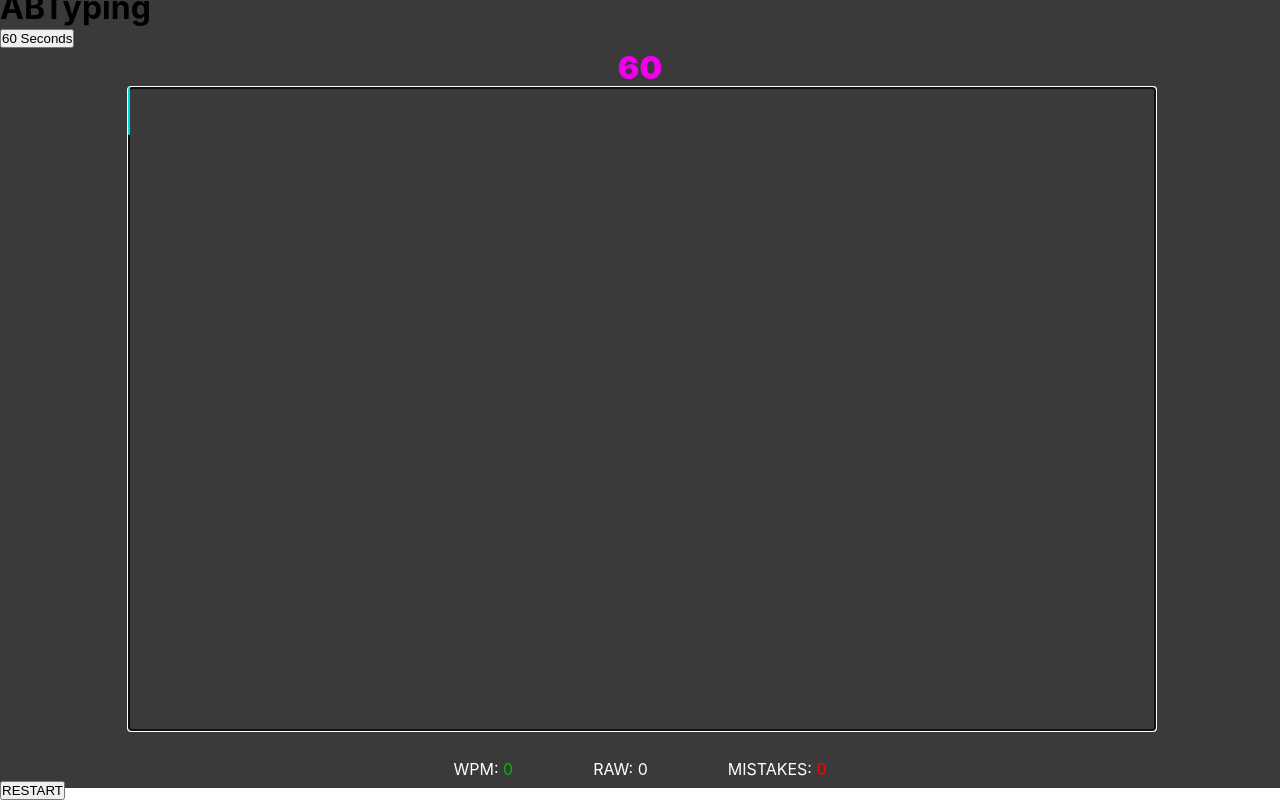
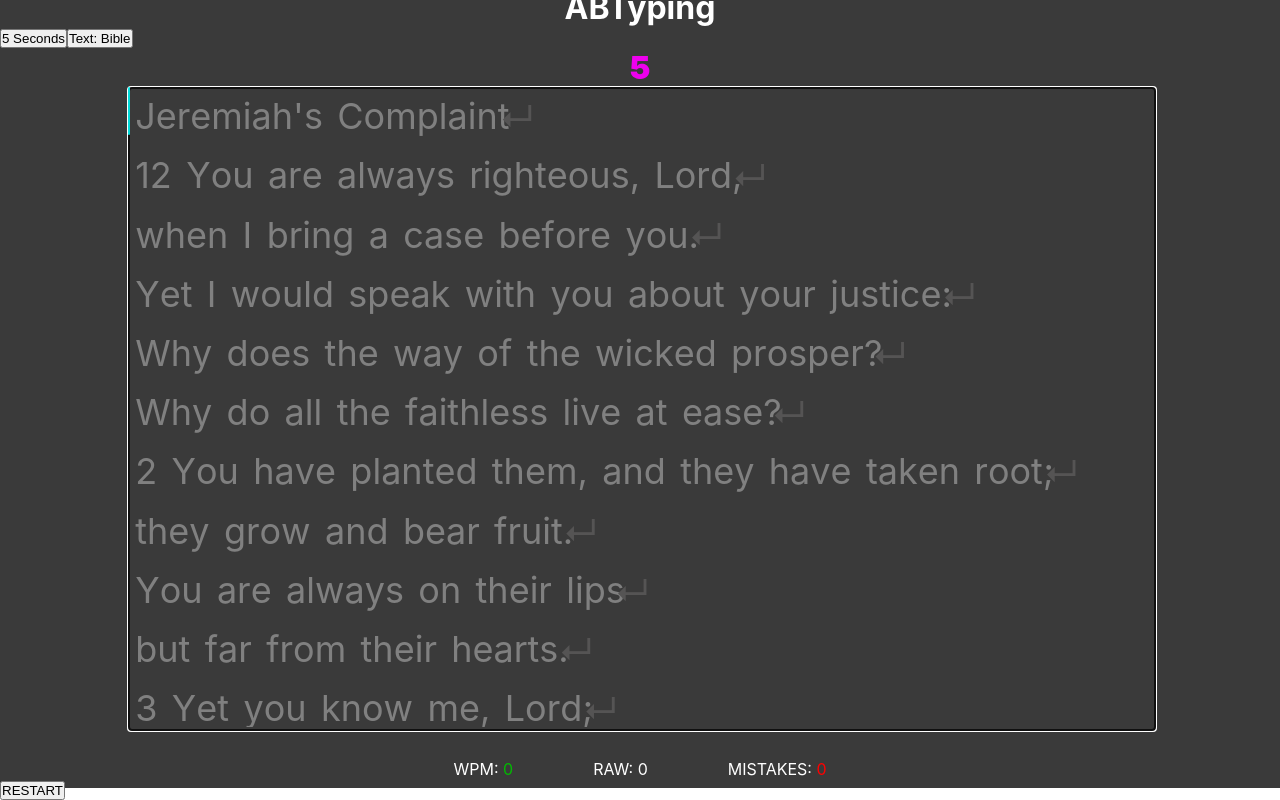
Before and after one commit to WildHeat/ab-typing, a React (Create React App) app: page / in a window 1280 px wide. Both pictures are taken after a click on the button "RESTART". Shown: the part 12-812 px from the top of the page. Built offline with nearby package versions, Linux system fonts and the light colour scheme.

Commit message:
fixed restart bug and added text options

```diff
--- a/src/App.css
+++ b/src/App.css
@@ -5,6 +5,11 @@
 
 .App {
   background-color: rgb(58, 58, 58);
+}
+
+.title {
+  text-align: center;
+  color: white;
 }
 
 .input-field {
--- a/src/components/LandingPage/index.tsx
+++ b/src/components/LandingPage/index.tsx
@@ -1,5 +1,5 @@
 import { useState, useRef } from "react";
-import jeremiah12 from "./data.json";
+import textDataJson from "./data.json";
 import { SingleDataPoint } from "../../types/data";
 import AfterGameLineChart from "../AfterGameLineChart";
 
@@ -20,7 +20,8 @@ const LandingPage = () => {
   const [typing, setTyping] = useState(false);
   const [readyToStart, setReadyToStart] = useState(true);
   const [endScreen, setEndScreen] = useState(false);
-  const timeLength = useRef(60);
+  const timeLength = useRef(5);
+  const textOption = useRef<string>("Bible");
   const [startTime, setStartTime] = useState(Date.now());
   const [remaining, setRemaining] = useState(timeLength.current);
   const [wpm, setWpm] = useState(0); // WPM to display after timer ends
@@ -53,43 +54,18 @@ const LandingPage = () => {
     setMistakes(0);
     setEndScreen(false);
     setCorrectCharCount(0);
+    setPrevLineWordIndex(0);
     wordIndex.current = 0;
     letterIndex.current = 0;
-    countWordIndex = -1; // Reset countWordIndex for accurate element IDs
+    countWordIndex = -1;
 
-    // Generate fresh content from jeremiah12
-    // setWords([]);
-    const text = jeremiah12.split("\n").map((line, index) => (
-      <div className="line" key={index} id={"line" + index.toString()}>
-        {line.split(" ").map((word, wordIndex) => {
-          if (word.trim() !== "") {
-            countWordIndex++;
-            return (
-              <div
-                className="word"
-                key={wordIndex}
-                id={"word" + countWordIndex.toString()}
-              >
-                {word.split("").map((letter, letterInx) => (
-                  <div className="letter" key={letterInx}>
-                    {letter}
-                  </div>
-                ))}
-              </div>
-            );
-          }
-          return null;
-        })}
-        <div className="endline">↵</div>
-      </div>
-    ));
-    // setWords(text); // Reset words with fresh content
+    // handleTextOptionChange("Bible");
+    handleTextChange();
+    // Reset words with fresh content
 
-    // Clear any previous cursor positions
     setCursorX(0);
     setCursorY(0);
 
-    // Reset classes for all letters and words (if any)
     const allLetters = document.getElementsByClassName("letter");
     Array.from(allLetters).forEach((letter) => {
       letter.classList.remove("typed", "correct-letter", "incorrect-letter");
@@ -102,11 +78,6 @@ const LandingPage = () => {
       console.log("FINDING", element.textContent);
       element.classList.remove("hidden");
     });
-    // const hiddenElements = document.querySelectorAll(".hidden");
-    // // Remove the "hidden" class from each element
-    // hiddenElements.forEach((element) => {
-    //   element.classList.remove("hidden");
-    // });
     inputFieldRef.current?.focus();
     updateCursor(); // Reposition the cursor at the beginning
   };
@@ -398,6 +369,10 @@ const LandingPage = () => {
     }
     for (let index = currentWordIndex; index >= 0; index--) {
       let activeWord: HTMLElement | null = getWordWithIndex(index);
+      console.log(
+        "hidding words, checking from active word",
+        activeWord?.textContent
+      );
       if (activeWord === null || activeWord.classList.contains("hidden")) break;
       activeWord.classList.add("hidden");
     }
@@ -440,9 +415,47 @@ const LandingPage = () => {
     restart();
   };
 
+  const handleTextOptionChange = (option: string) => {
+    textOption.current = option;
+    restart();
+  };
+
+  const handleTextChange = () => {
+    if (textOption.current in textDataJson) {
+      const key = textOption.current as keyof typeof textDataJson;
+      const text: string = textDataJson[key];
+
+      const newText = text.split("\n").map((line, index) => (
+        <div className="line" key={index} id={"line" + index.toString()}>
+          {line.split(" ").map((word, wordIndex) => {
+            if (word.trim() !== "") {
+              countWordIndex++;
+              return (
+                <div
+                  className="word"
+                  key={wordIndex}
+                  id={"word" + countWordIndex.toString()}
+                >
+                  {word.split("").map((letter, letterInx) => (
+                    <div className="letter" key={letterInx}>
+                      {letter}
+                    </div>
+                  ))}
+                </div>
+              );
+            }
+            return null;
+          })}
+          <div className="endline">↵</div>
+        </div>
+      ));
+      setWords(newText);
+    }
+  };
+
   return (
     <div className="page-container">
-      <h1>ABTyping</h1>
+      <h1 className="title">ABTyping</h1>
       <div className="dropdown">
         <button>{timeLength.current} Seconds</button>
         <div className="dropdown-content">
@@ -485,6 +498,27 @@ const LandingPage = () => {
             }}
           >
             120
+          </div>
+        </div>
+      </div>
+      <div className="dropdown">
+        <button>Text: {textOption.current}</button>
+        <div className="dropdown-content">
+          <div
+            className="dropdown-time"
+            onClick={() => {
+              handleTextOptionChange("Bible");
+            }}
+          >
+            Bible
+          </div>
+          <div
+            className="dropdown-time"
+            onClick={() => {
+              handleTextOptionChange("Source code");
+            }}
+          >
+            Source code
           </div>
         </div>
       </div>
```
Also changed, not shown: src/components/LandingPage/data.json (+4 -1 lines).
